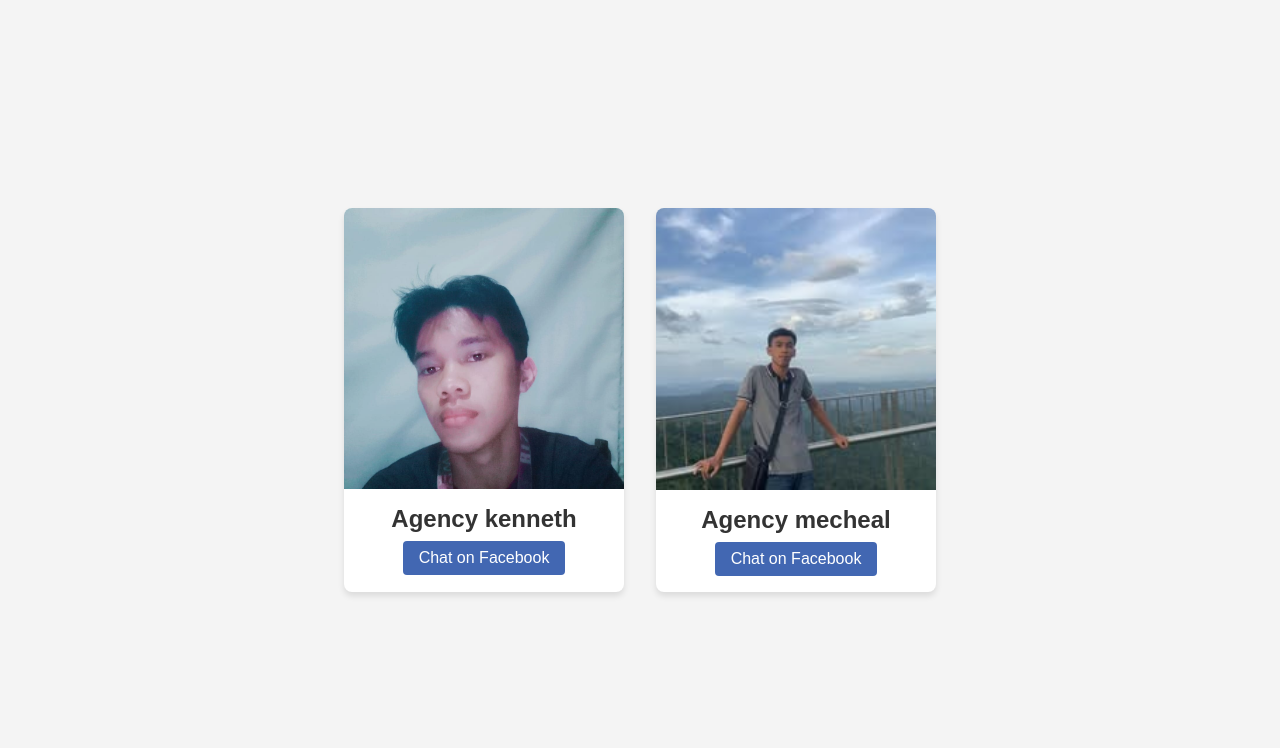
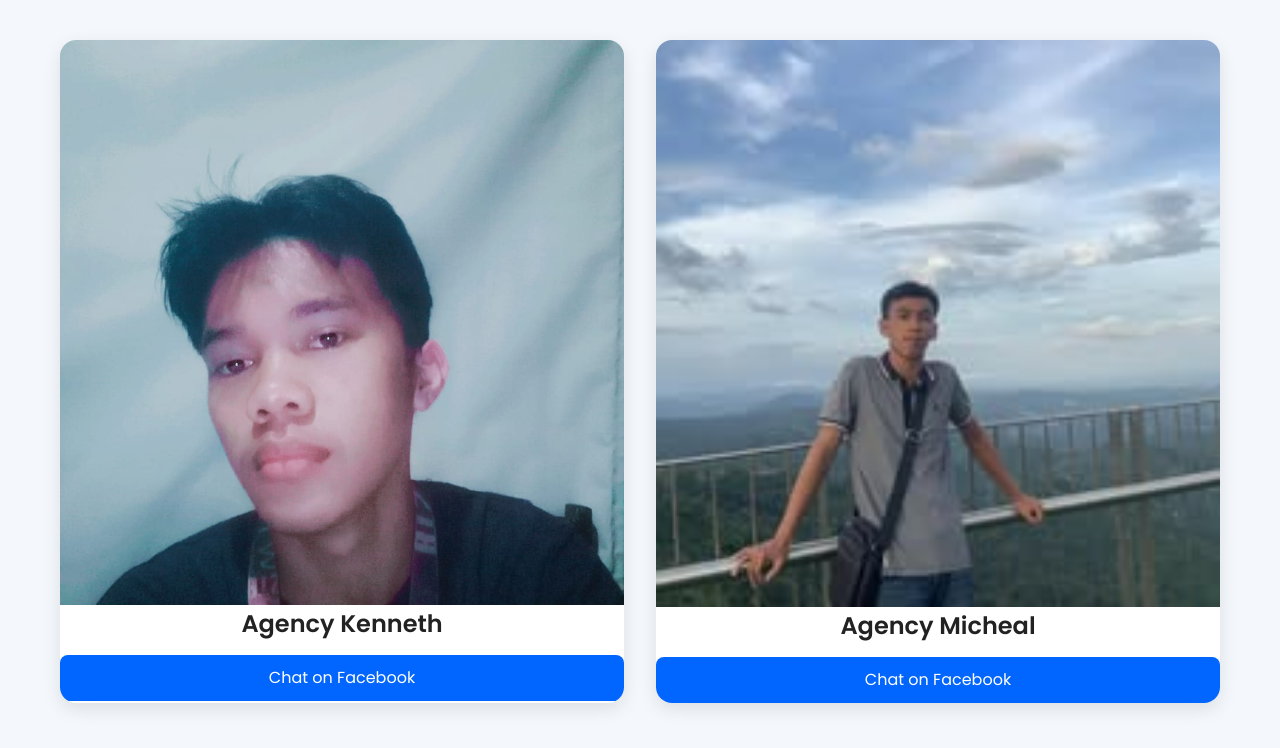
Before and after one commit to Turawan/Final-Website, a plain HTML site: page Final Website/Pages/agency.html in a window 1280 px wide. Drawn offline with Linux system fonts and the light colour scheme.

Commit message:
New File Website
Update ver1.0

```diff
--- a/Final Website/Assets/Styles/agency.css
+++ b/Final Website/Assets/Styles/agency.css
@@ -1,51 +1,99 @@
+
+        /* agency.css - Modern Agency Card Layout */
+/* Import Google Font */
+@import url('https://fonts.googleapis.com/css2?family=Poppins:wght@300;400;600;700&display=swap');
+
+/* Global Reset & Base */
+* {
+  margin: 0;
+  padding: 0;
+  box-sizing: border-box;
+}
 
 body {
-            font-family: Arial, sans-serif;
-            margin: 0;
-            padding: 0;
-            background-color: #f4f4f4;
-            display: flex;
-            justify-content: center;
-            align-items: center;
-            height: 100vh;
+  font-family: 'Poppins', sans-serif;
+  background-color: #f4f7fc;
+  color: #333;
+  line-height: 1.6;
+  padding: 40px;
 }
+
 .container {
-            display: flex;
+  display: grid;
+  grid-template-columns: repeat(auto-fit, minmax(280px, 1fr));
   gap: 2rem;
-            flex-wrap: wrap;
+  max-width: 1200px;
+  margin: 0 auto;
+  padding: 0 20px;
 }
+
 .card {
   background-color: #fff;
-            border-radius: 8px;
-            box-shadow: 0 4px 6px rgba(0,0,0,0.1);
+  border-radius: 16px;
   overflow: hidden;
-            width: 280px;
+  box-shadow: 0 6px 18px rgba(0, 0, 0, 0.1);
+  transition: transform 0.3s ease, box-shadow 0.3s ease;
+  display: flex;
+  flex-direction: column;
   text-align: center;
-            transition: transform 0.3s ease;
 }
+
 .card:hover {
-            transform: translateY(-5px);
+  transform: translateY(-8px);
+  box-shadow: 0 12px 24px rgba(0, 0, 0, 0.15);
 }
+
 .card img {
   width: 100%;
   height: auto;
-            display: block;
+  object-fit: cover;
 }
+
+.card-content {
+  padding: 20px;
+  flex: 1;
+}
+
 .card h2 {
-            margin: 1rem 0 0.5rem;
   font-size: 1.5rem;
-            color: #333;
+  font-weight: 600;
+  margin-bottom: 12px;
+  color: #222;
 }
+
+.card p {
+  font-size: 0.95rem;
+  color: #555;
+  margin-bottom: 16px;
+}
+
 .card a {
   display: inline-block;
-            margin-bottom: 1rem;
+  padding: 10px 22px;
+  background-color: #0066ff;
+  color: #fff;
   text-decoration: none;
-            color: #fff;
-            background-color: #4267B2;
-            padding: 0.5rem 1rem;
-            border-radius: 4px;
+  border-radius: 8px;
+  font-weight: 500;
   transition: background-color 0.3s ease;
 }
+
 .card a:hover {
-            background-color: #365899;
+  background-color: #0051cc;
 }
+
+/* Responsive Typography */
+@media (max-width: 600px) {
+  body {
+    padding: 20px;
+  }
+
+  .card h2 {
+    font-size: 1.25rem;
+  }
+
+  .card a {
+    padding: 8px 18px;
+    font-size: 0.9rem;
+  }
+}
--- a/Final Website/Pages/agency.html
+++ b/Final Website/Pages/agency.html
@@ -9,14 +9,14 @@
 <body>
     <div class="container">
         <div class="card">
-            <img src="../Assets/Images/agent1.jpg" alt="Agency 1 Photo">
-            <h2>Agency kenneth</h2>
+            <img src="../Assets/Images/agency2.jpg" alt="Agency 1 Photo">
+            <h2>Agency Kenneth</h2>
             <a href="https://www.facebook.com/photo/?fbid=560489933216693&set=a.111658674766490&__cft__[0]=AZX1LfYiYUy5C-CVNE-WRZIDwmCFyZH1y2MmqfUCBrb2zn030cNR09wTI0Zyz6uUSWY3P75O_gZtSw3aIE-nyd8fkGmaHilPyeQUY1Cff-lRGkDGnLXbzIAVVkshRcEOzfiYC7BlamXfKm6vbeoKBnbdeB1mXyPJpE8Tck9UUceyAQ&__tn__=~H-R" target="_blank">Chat on Facebook</a>
         </div>
 
         <div class="card">
-            <img src="../Assets/Images/agent2.jpg" alt="Agency 2 Photo">
-            <h2>Agency mecheal</h2>
+            <img src="../Assets/Images/agency1.jpg" alt="Agency 2 Photo">
+            <h2>Agency Micheal</h2>
             <a href="https://www.facebook.com/messages/e2ee/t/8055335874554633/" target="_blank">Chat on Facebook</a>
         </div>
     </div>
```
Also changed, not shown: Final Website/Pages/review page.html (+3 -3 lines), Final Website/Assets/Images/agency1.jpg (added), Final Website/Assets/Images/agency2.jpg (added). Lines whose indentation alone changed are shown as unchanged.
